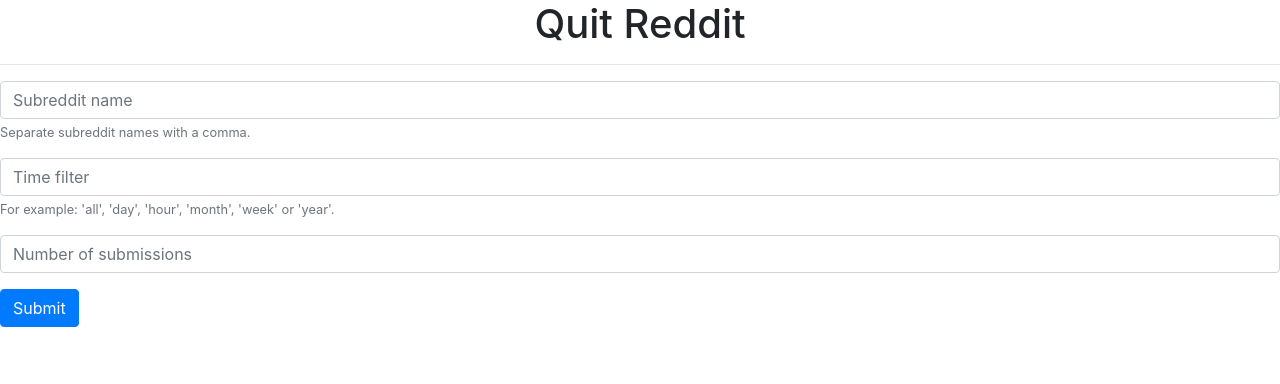
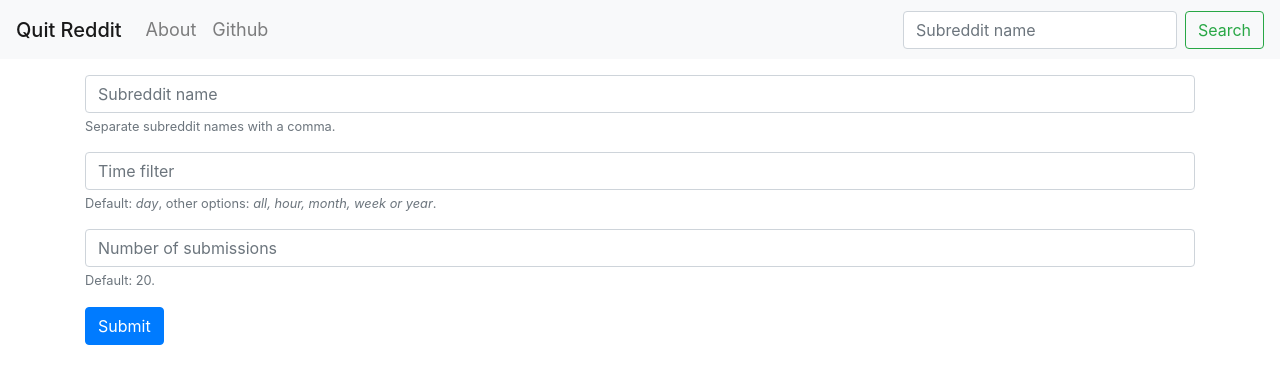
Before and after one commit to Aquakor/Quit-Reddit, a Flask app: page /list in a window 1280 px wide. Shown: the top 384 px of the page. Run offline with Flask 2, Linux system fonts and the light colour scheme; some libraries are stand-ins or nearby versions.

Commit message:
Fix list.html template inheritance and form input.

```diff
--- a/app.py
+++ b/app.py
@@ -1,25 +1,35 @@
 import datetime
+import os
 
 import praw
 import config
-from flask import Flask, url_for, render_template, request
+from flask import Flask, url_for, render_template, request, flash
+
 app = Flask(__name__)
+app.secret_key = os.urandom(16)
 
 @app.route('/', methods=['GET', 'POST'])
 def index():
     if request.method == 'GET':
         return render_template('base.html')
     else:
-        # Get everything from post method.
-        subreddit_names = request.form['subredditName'].split(',')
-        if isinstance(subreddit_names, list):
-            for i, subreddit_name in enumerate(subreddit_names):
-                subreddit_names[i] = subreddit_name.lstrip()
-        time_filter = 'day'
-        num_submission = 20
+        # Get subreddit names from form.
+        subreddit_names = request.form['subredditName']
+
+        # Check wheter input is a string and list.
+        if subreddit_names!='':
+            # Split every subreddit name ',' and attempt to separate if possible.
+            subreddit_names = subreddit_names.split(',')
+            if isinstance(subreddit_names, list):
+                for i, subreddit_name in enumerate(subreddit_names):
+                    subreddit_names[i] = subreddit_name.lstrip()
+        else:
+            # Display a warning to the user.
+            flash('Please provide subreddit name.')
+            return render_template('list.html')
 
         # Obtain a list to populate html page.
-        subreddit_list = get_submissions(subreddit_names, time_filter, num_submission)
+        subreddit_list = get_submissions(subreddit_names)
 
         return render_template('index.html', subreddit_list=subreddit_list, get_date=get_date)
 
@@ -29,16 +39,41 @@ def list_subreddit():
     if request.method == 'GET':
         return render_template('list.html')
     else:
-        # Get everything from post method.
-        subreddit_names = request.form['subredditName'].split(',')
-        if isinstance(subreddit_names, list):
-            for i, subreddit_name in enumerate(subreddit_names):
-                subreddit_names[i] = subreddit_name.lstrip()
+        # Get subreddit names from form.
+        subreddit_names = request.form['subredditName']
+
+        # Check wheter input is a string and list.
+        if subreddit_names!='':
+            # Split every subreddit name ',' and attempt to separate if possible.
+            subreddit_names = subreddit_names.split(',')
+            if isinstance(subreddit_names, list):
+                for i, subreddit_name in enumerate(subreddit_names):
+                    subreddit_names[i] = subreddit_name.lstrip()
+        else:
+            # Display a warning to the user.
+            flash('Please provide subreddit name.')
+            return render_template('list.html')
+
+        # Get time filter and number of submissions from form.
         time_filter = request.form['timeFilter']
-        num_submission = int(request.form['numSubmission'])
+        num_submission = request.form['numSubmission']
 
-        # Obtain a list to populate html page.
-        subreddit_list = get_submissions(subreddit_names, time_filter, num_submission)
+        # Perform input checks and get the submissions.
+        time_filter_list = ['all', 'day', 'hour', 'month', 'week', 'year']
+        if time_filter in time_filter_list and (num_submission is not None
+                                                and num_submission.isdigit()):
+            subreddit_list = get_submissions(subreddit_names=subreddit_names,
+                                            time_filter=time_filter,
+                                            num_submission=int(num_submission))
+        elif time_filter in time_filter_list and num_submission is None:
+            subreddit_list = get_submissions(subreddit_names=subreddit_names,
+                                            time_filter=time_filter)
+        elif time_filter not in time_filter_list and (num_submission is not None
+                                                      and num_submission.isdigit()):
+            subreddit_list = get_submissions(subreddit_names=subreddit_names,
+                                            num_submission=int(num_submission))
+        else:
+            subreddit_list = get_submissions(subreddit_names)
 
         return render_template('index.html', subreddit_list=subreddit_list, get_date=get_date)
 
@@ -77,7 +112,6 @@ def get_submissions(subreddit_names, time_filter='day', num_submission=20):
     Returns:
         List of tuples containing subreddit instance and submissions.
     """
-
     def download_submissions(subreddit_name):
         # Obtain Subreddit Instance.
         subreddit = reddit.subreddit(subreddit_name)
--- a/templates/base.html
+++ b/templates/base.html
@@ -41,6 +41,15 @@
     </nav>
 </head>
 <body>
-    {% block body %}{% endblock %}
+    <div class="container">
+        {% with messages = get_flashed_messages() %}
+            {% if messages %}
+                <div class="alert alert-warning alert-dismissible fade show" role="alert">
+                    {{ messages[0] }}
+                </div>
+            {% endif %}
+        {% endwith %}
+        {% block body %}{% endblock %}
+    </div>
 </body>
 </html>
--- a/templates/index.html
+++ b/templates/index.html
@@ -41,9 +41,6 @@
 
         </div>
         {% endfor %}
-    {% else %}
-        {# If the subreddit_list is empty display this. #}
-        <h1>Something went wrong.</h1>
     {% endif %}
 
 {% endblock %}
--- a/templates/list.html
+++ b/templates/list.html
@@ -1,22 +1,12 @@
-<!doctype html>
-<html lang="en">
-<head>
-    {# Required meta tags. #}
-    <meta charset="utf-8">
-    <meta name="viewport" content="width=device-width, initial-scale=1, shrink-to-fit=no">
-
-    {# Bootstrap CSS. #}
-    <link rel="stylesheet" href="https://stackpath.bootstrapcdn.com/bootstrap/4.1.0/css/bootstrap.min.css" integrity="sha384-9gVQ4dYFwwWSjIDZnLEWnxCjeSWFphJiwGPXr1jddIhOegiu1FwO5qRGvFXOdJZ4" crossorigin="anonymous">
-
-    {# Style CSS.#}
-    <link href="static/style.css" rel="stylesheet">
-</head>
-<body>
-    {# Title of the page. #}
-    <header class="container-fluid" id="sec1">
-        <h1 class="text-center">Quit Reddit</h1>
-    </header>
-    <hr />
+{% extends 'base.html' %}
+{% block body %}
+    <!-- {% with messages = get_flashed_messages() %}
+        {% if messages %}
+            <div class="alert alert-warning alert-dismissible fade show" role="alert">
+                {{ messages[0] }}
+            </div>
+        {% endif %}
+    {% endwith %} -->
 
     <form action="/list" method="post">
         <div class="form-group">
@@ -25,13 +15,13 @@
         </div>
         <div class="form-group">
             <input type="text" class="form-control" name="timeFilter" placeholder="Time filter">
-            <small class="form-text text-muted">For example: 'all', 'day', 'hour', 'month', 'week' or 'year'.</small>
+            <small class="form-text text-muted">Default: <i>day</i>, other options: <i>all, hour, month, week or year</i>.</small>
         </div>
         <div class="form-group">
             <input type="text" class="form-control" name="numSubmission" placeholder="Number of submissions">
+            <small class="form-text text-muted">Default: 20.</small>
         </div>
         <button type="submit" class="btn btn-primary">Submit</button>
     </form>
 
-</body>
-</html>
+{% endblock %}
```
